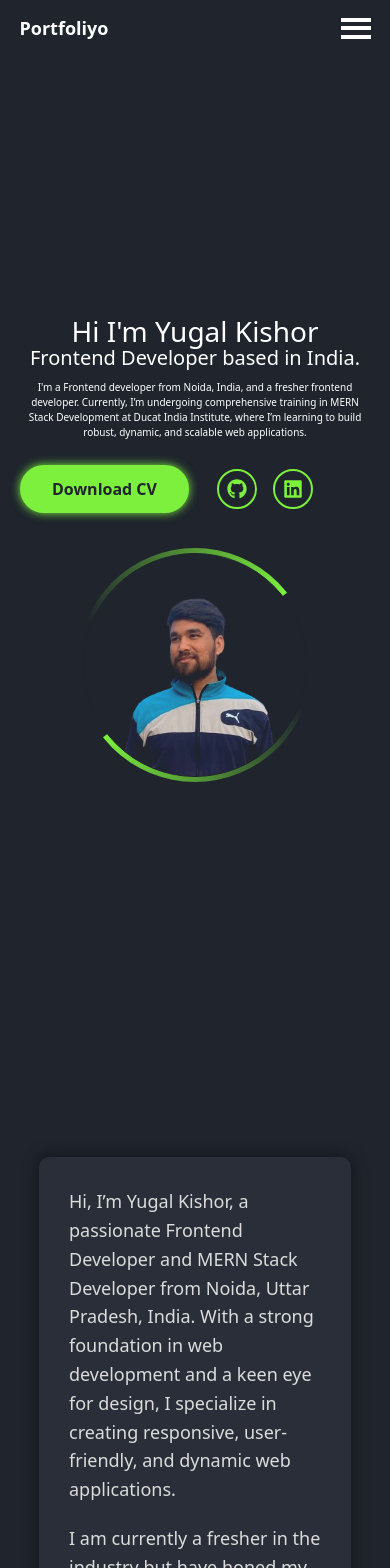
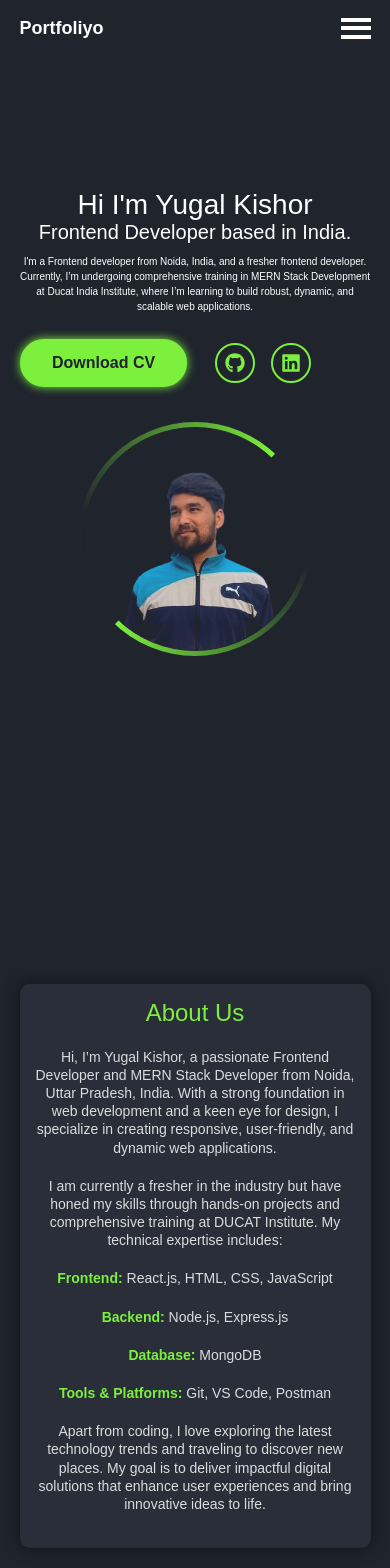
Before and after one commit to YugalKishore14/My-Portfolio, a React (Vite) app: page / in a window 390 px wide. Shown: the top 1568 px of the page. Built offline with nearby package versions, Linux system fonts and the light colour scheme.

Commit message:
change code css

```diff
--- a/src/App.css
+++ b/src/App.css
@@ -12,7 +12,8 @@ section {
 
 @media (max-width: 576px) {
     section {
-        padding-top: 15vh;
+        height: 80vh;
+        padding-top: 10vh;
         height: auto;
     }
 }
--- a/src/pages/About.css
+++ b/src/pages/About.css
@@ -2,6 +2,12 @@
     padding: 0;
     margin: 0;
     box-sizing: border-box;
+}
+
+body {
+    font-family: 'Arial', sans-serif;
+    background-color: #1f242d;
+    color: #fff;
 }
 
 .aboutMainBox {
@@ -9,8 +15,6 @@
     justify-content: center;
     align-items: center;
     min-height: 100vh;
-    background-color: #1f242d;
-    color: #fff;
     padding: 60px 10%;
 }
 
@@ -21,6 +25,13 @@
     border-radius: 10px;
     padding: 30px;
     box-shadow: 0 0 15px rgba(0, 0, 0, 0.5);
+    text-align: center;
+}
+
+.aboutBox h1 {
+    font-size: 36px;
+    margin-bottom: 20px;
+    color: #7cf03d;
 }
 
 .aboutTextBox p {
@@ -33,11 +44,6 @@
 .aboutTextBox span {
     font-weight: bold;
     color: #7cf03d;
-}
-
-.aboutTextBox p span {
-    color: #7cf03d;
-    font-size: 18px;
 }
 
 .bttn {
@@ -60,3 +66,41 @@
     color: #7cf03d;
     box-shadow: none;
 }
+
+@media screen and (max-width: 768px) {
+    .aboutMainBox {
+        padding: 40px 5%;
+    }
+
+    .aboutBox {
+        padding: 20px;
+    }
+
+    .aboutTextBox p {
+        font-size: 16px;
+        line-height: 1.4;
+    }
+
+    .aboutBox h1 {
+        font-size: 28px;
+    }
+}
+
+@media screen and (max-width: 480px) {
+    .aboutMainBox {
+        padding: 30px 5%;
+    }
+
+    .aboutBox {
+        padding: 15px;
+    }
+
+    .aboutTextBox p {
+        font-size: 14px;
+        line-height: 1.3;
+    }
+
+    .aboutBox h1 {
+        font-size: 24px;
+    }
+}
--- a/src/pages/About.jsx
+++ b/src/pages/About.jsx
@@ -17,6 +17,7 @@ const About = () => {
         <>
             <div className="aboutMainBox">
                 <div className="aboutBox">
+                    <h1>About Us</h1>
                     <div className="aboutTextBox">
                         <p>{Box.description1}</p>
                         <p>{Box.description2}</p>
--- a/src/pages/Home.css
+++ b/src/pages/Home.css
@@ -187,6 +187,7 @@
 @media (max-width: 480px) {
     .home {
         padding: 20px;
+        height: 80vh;
     }
 
     .home-img {
```
